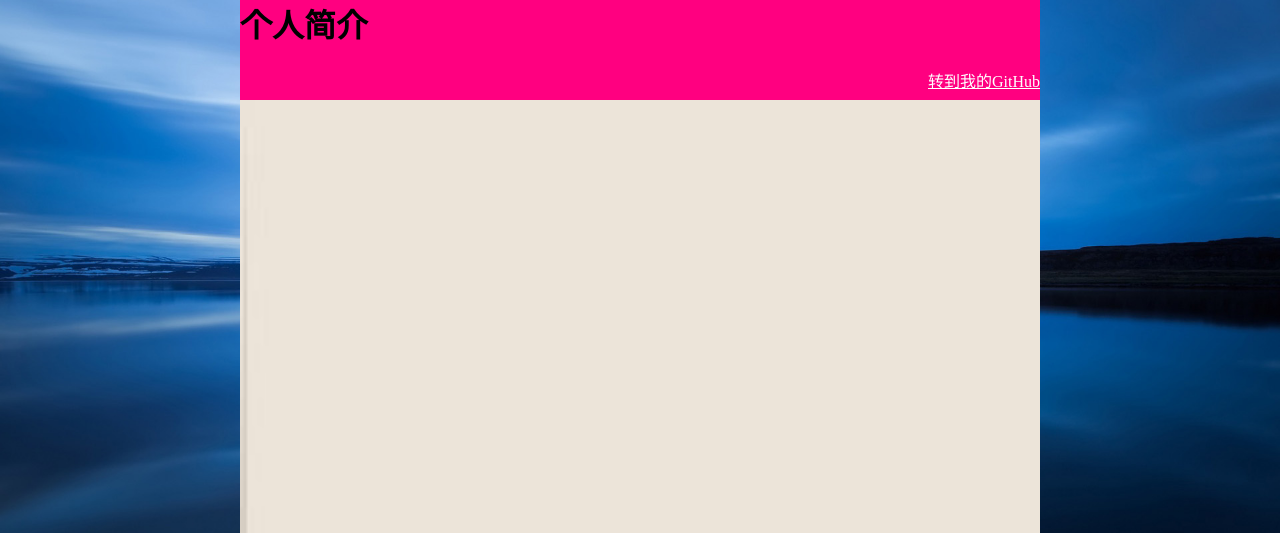
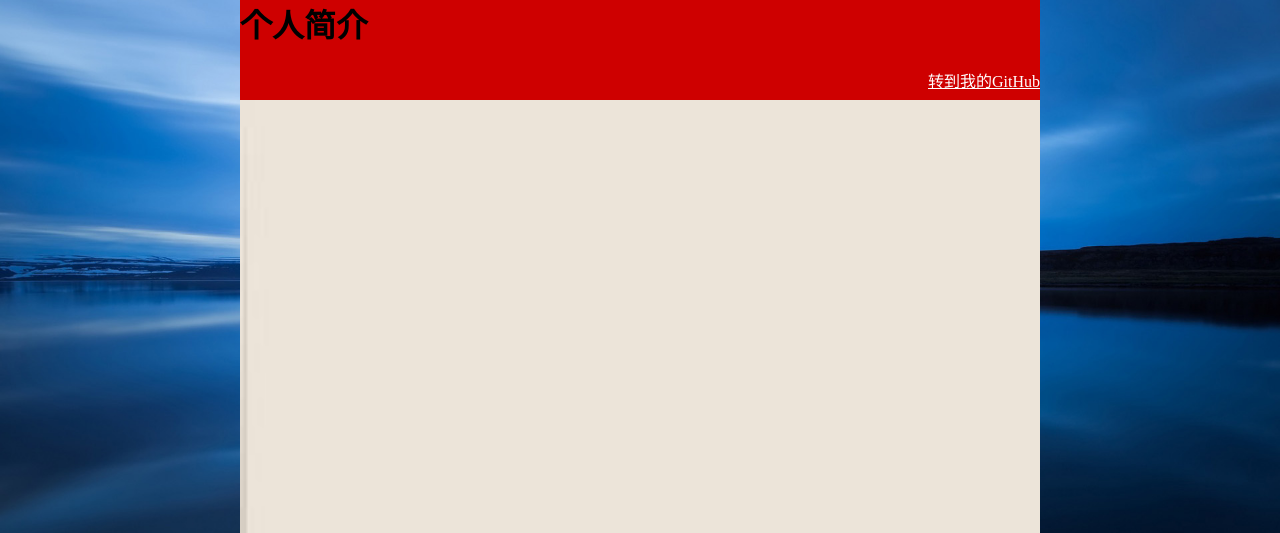
Before and after one commit to wh054/wh054.github.io, a plain HTML site: page index.html in a window 1280 px wide. Shown: the top 533 px of the page. Drawn offline with Linux system fonts and the light colour scheme.

Commit message:
Signed-off-by: wh054 <396191931@qq.com>

```diff
--- a/stylesheets/style.css
+++ b/stylesheets/style.css
@@ -15,7 +15,7 @@ div.container{
             overflow:hidden;
 }
 div.headwrap{
-        background-color:#ff0080;
+        background-color:#ce0000;
         height:100px;
 }
 
```
